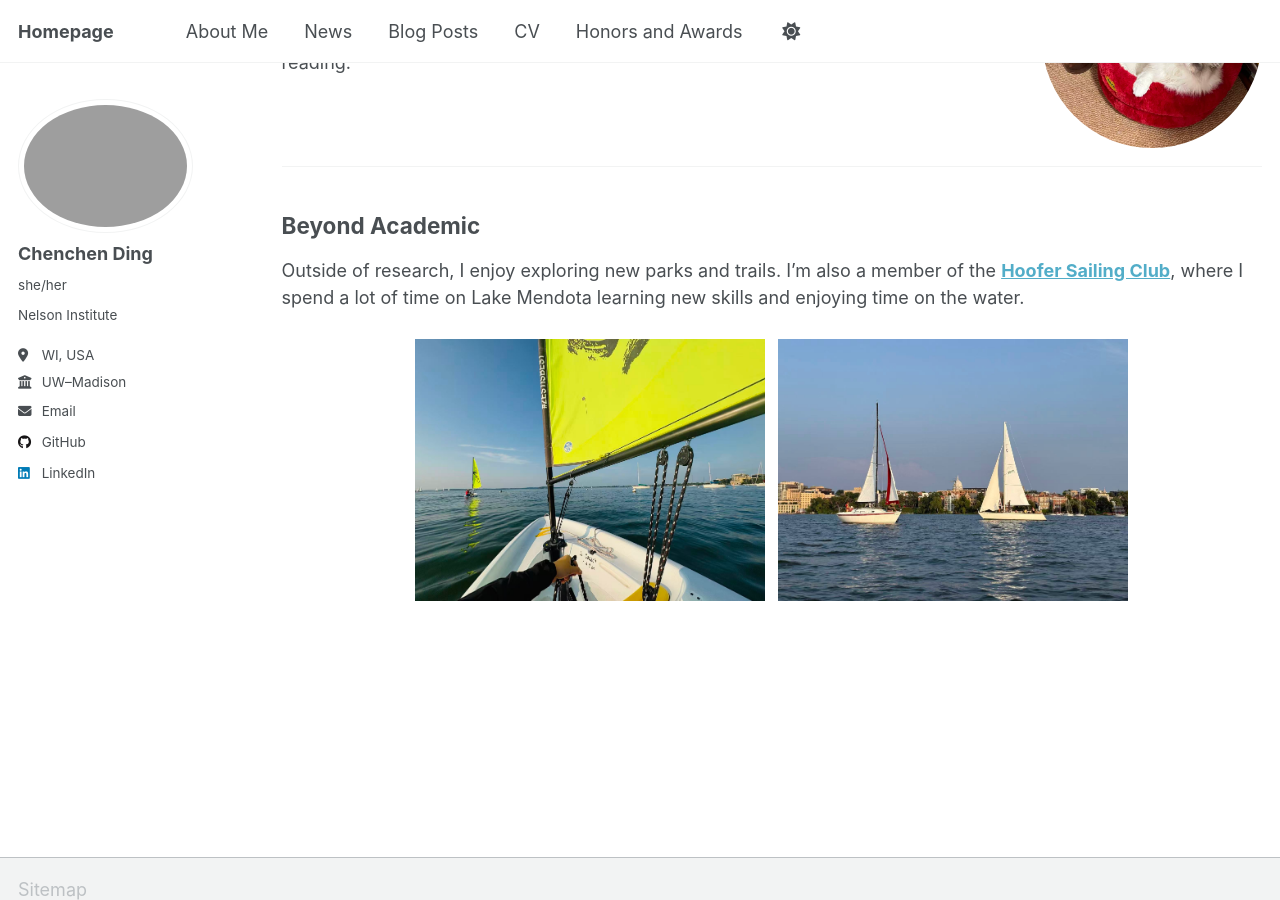
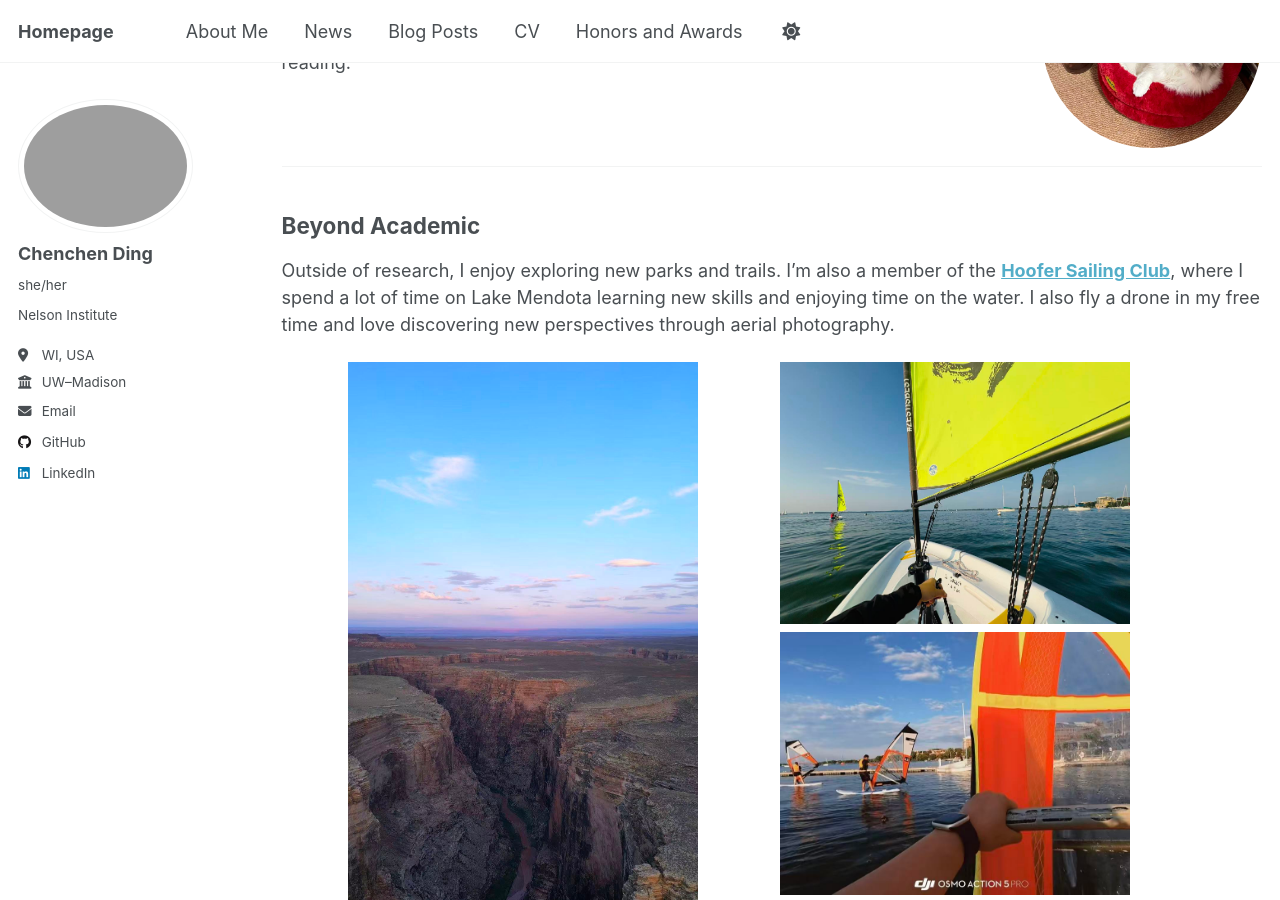
Before and after one commit to DCC0329/ChenchenDing.github.io, a Jekyll site: the page built from _pages/about1.html, in a window 1280 px wide and 900 px high, scrolled down 1311 px. Built offline with Jekyll 4.4.1, drawn with Linux system fonts in a browser that asks for light colours; a script that is not in the unit is left out.

Commit message:
Update about1.html

```diff
--- a/_pages/about1.html
+++ b/_pages/about1.html
@@ -83,14 +83,28 @@ I want to build a career at the intersection of remote sensing and environmental
 Outside of research, I enjoy exploring new parks and trails. I’m also a member of the
 <a href="https://www.hoofersailing.org"><strong>Hoofer Sailing Club</strong></a>,
 where I spend a lot of time on Lake Mendota learning new skills and enjoying time on the water.
+I also fly a drone in my free time and love discovering new perspectives through aerial photography.
 </p>
 
-<div style="text-align: center; margin: 0; padding: 0;">
-  <img src="{{ site.baseurl }}/images/sail1.jpg"
-       alt="Sailing on Lake Mendota"
-       style="width: 45%; max-width: 350px; margin: 4px; display: inline-block;">
+<div style="display: flex; justify-content: center; gap: 16px; margin: 0 auto;">
 
-  <img src="{{ site.baseurl }}/images/sail2.jpg"
-       alt="Hoofer Sailing Club"
-       style="width: 45%; max-width: 350px; margin: 4px; display: inline-block;">
+  <!-- 左边大图 -->
+  <div style="flex: 1; text-align: center;">
+    <img src="{{ site.baseurl }}/images/drone.jpg"
+         alt="Left Image"
+         style="width: 100%; max-width: 350px; border-radius: 0;">
+  </div>
+
+  <!-- 右边：上下两张图 -->
+  <div style="flex: 1; display: flex; flex-direction: column; gap: 8px; text-align: center;">
+
+    <img src="{{ site.baseurl }}/images/sail1.jpg"
+         alt="Sailing on Lake Mendota"
+         style="width: 100%; max-width: 350px; border-radius: 0;">
+
+    <img src="{{ site.baseurl }}/images/sail3.jpg"
+         alt="Hoofer Sailing Club"
+         style="width: 100%; max-width: 350px; border-radius: 0;">
+  </div>
+
 </div>
```
